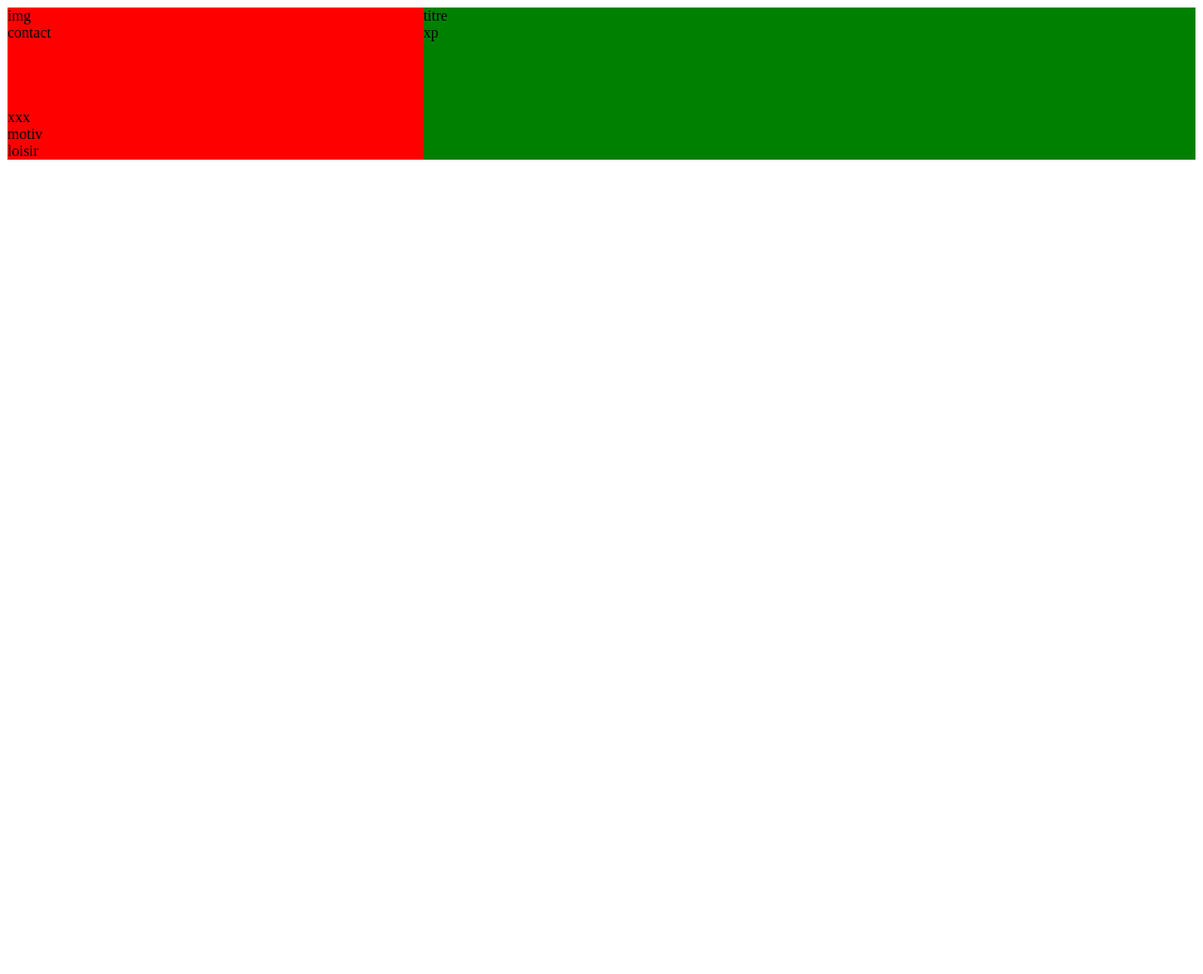
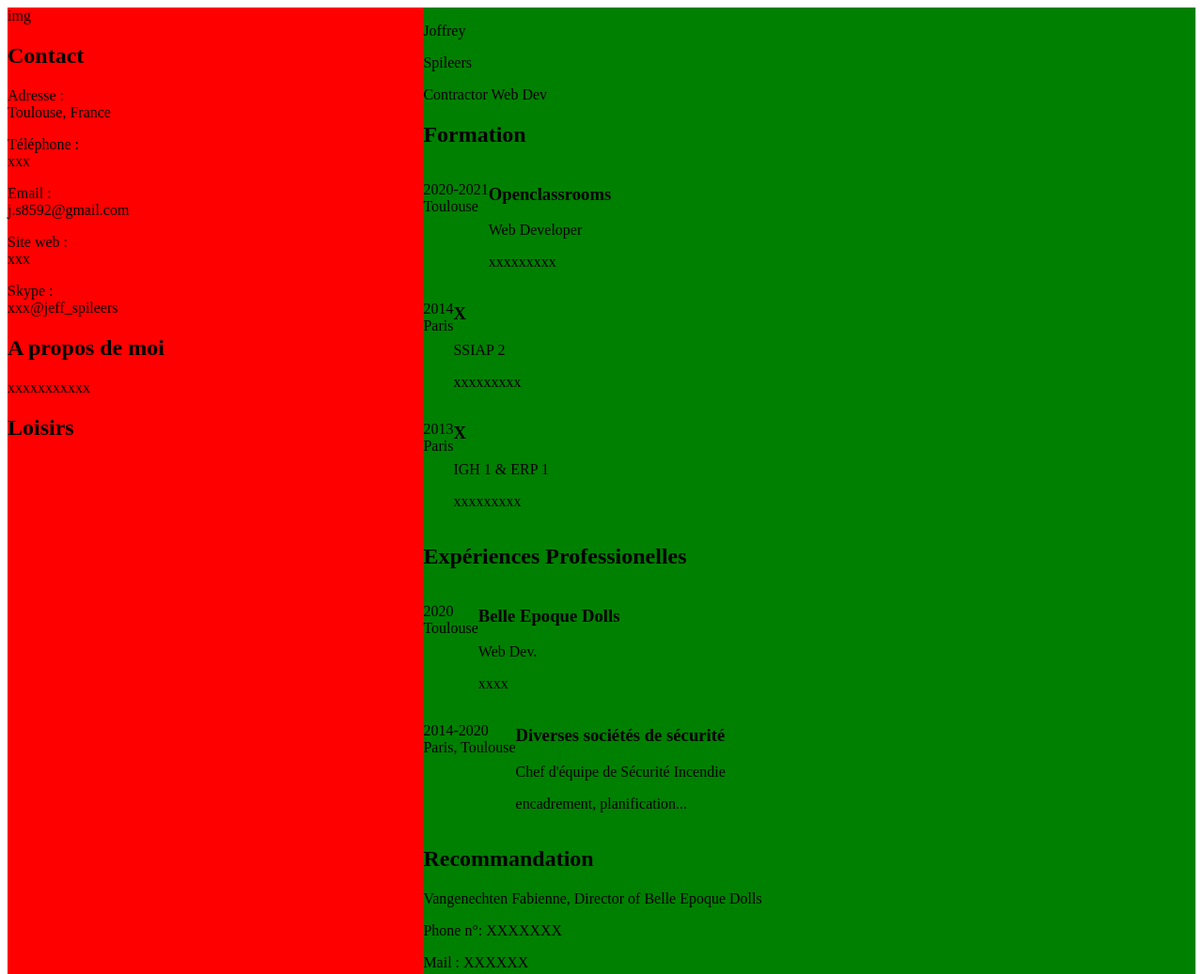
Before and after one commit to iddadidkfq/P2_spileers_joffrey, a plain HTML site: page index.html in a window 1280 px wide. Shown: the top 1037 px of the page at 94% size. Before the commit the page ends 800 px from the top, so only its background shows below. Drawn offline with Linux system fonts and the light colour scheme.

Commit message:
restructuration HTML pour flexbox

```diff
--- a/index.html
+++ b/index.html
@@ -12,17 +12,139 @@
 
 		<div id="box_m1">
 			<div class="img_ghost1">img</div>
-			<div class="contact_ghost1">contact <br><br><br><br><br> xxx</div>
-			<div class="motiv">motiv</div>
-			<div class="loisirs">loisir</div>
+
+			<div class="contact_ghost1">
+
+				<h2>Contact</h2>
+				<p>Adresse :<br>Toulouse, France</p>
+				<p>Téléphone :<br>xxx</p>
+				<p>Email :<br>j.s8592@gmail.com</p>
+				<p>Site web : <br>xxx</p>
+				<p>Skype : <br>xxx@jeff_spileers</p>
+
+			</div>
+
+			<div class="motiv">
+
+				<h2>A propos de moi</h2>
+				<p>xxxxxxxxxxx</p>
+
+			</div>
+
+			<div class="loisirs">
+
+				<h2>Loisirs</h2>
+
+			</div>
 
 		</div>
 
 		<div id="box_m2">
 			<div class="img_ghost2">img02</div>
-			<div class="title">titre</div>
-			<div class="contact_ghost2">contact02</div>
-			<div class="xp">xp</div>
+
+			<div class="title">
+
+				<div class="prenom"><p>Joffrey</p></div>
+				<div class="nom"><p>Spileers</p></div>
+				<div class="job"><p>Contractor Web Dev</p></div>
+
+			</div>
+
+			<div class="contact_ghost2">
+
+				<h2>Contact</h2>
+				<p>Adresse :<br>Toulouse, France</p>
+				<p>Téléphone :<br>xxx</p>
+				<p>Email :<br>j.s8592@gmail.com</p>
+				<p>Site web : <br>xxx</p>
+				<p>Skype : <br>xxx@jeff_spileers</p>
+
+			</div>
+
+			<div class="xp">
+
+				<h2>Formation</h2>
+
+					<div class="pave_xp">
+
+						<div>
+							<p>2020-2021<br>Toulouse</p>
+						</div>
+
+						<div>
+							<h3>Openclassrooms</h3>
+							<p>Web Developer</p>
+							<p>xxxxxxxxx</p>
+						</div>
+
+					</div>
+
+					<div class="pave_xp">
+
+						<div>
+							<p>2014<br>Paris</p>
+						</div>
+
+						<div>
+							<h3>X</h3>
+							<p>SSIAP 2</p>
+							<p>xxxxxxxxx</p>
+						</div>
+
+					</div>
+
+					<div class="pave_xp">
+
+						<div>
+							<p>2013<br>Paris</p>
+						</div>
+
+						<div>
+							<h3>X</h3>
+							<p>IGH 1 & ERP 1</p>
+							<p>xxxxxxxxx</p>
+						</div>
+
+					</div>
+
+				<h2>Expériences Professionelles</h2>
+
+
+					<div class="pave_xp">
+
+						<div>
+							<p>2020<br>Toulouse</p>
+						</div>
+
+						<div>
+							<h3>Belle Epoque Dolls</h3>
+							<p>Web Dev.</p>
+							<p>xxxx</p>
+						</div>
+
+					</div>
+
+
+					<div class="pave_xp">
+
+						<div>
+							<p>2014-2020<br>Paris, Toulouse</p>
+						</div>
+
+						<div>
+							<h3>Diverses sociétés de sécurité</h3>
+							<p>Chef d'équipe de Sécurité Incendie</p>
+							<p>encadrement, planification...</p>
+						</div>
+
+					</div>
+
+				<h2>Recommandation</h2>
+				<p>Vangenechten Fabienne, Director of Belle Epoque Dolls</p>
+				<p>Phone n°: XXXXXXX </p>
+				<p>Mail : XXXXXX</p>
+
+			</div>
 
 		</div>
 
--- a/styles.css
+++ b/styles.css
@@ -1,3 +1,13 @@
+/*box_m1 global*/
+
+
+
+
+/*box_m2 global*/
+
+
+/* Boxes */
+
 #conteneur_global {
 	display: flex;
 	flex-direction: row;
@@ -8,7 +18,6 @@
 	{
 	background-color: red;
 	min-width: 35%;
-
 	}
 
 #box_m2
@@ -32,6 +41,18 @@
 	display: none;
 	}
 
+
+.pave_xp {
+	display: flex;
+	flex-direction: row;
+	flex-wrap: nowrap;
+}
+
+
+
+
+
+
 @media (max-width: 600px) {
 
 	#conteneur_global {
@@ -51,8 +72,11 @@
 	}
 
 	.contact_ghost2 {
-	display: block;
-}
+		display: block;
+	}
 
+	.pave_xp {
+		flex-direction: column;
+	}
 
 }
```
